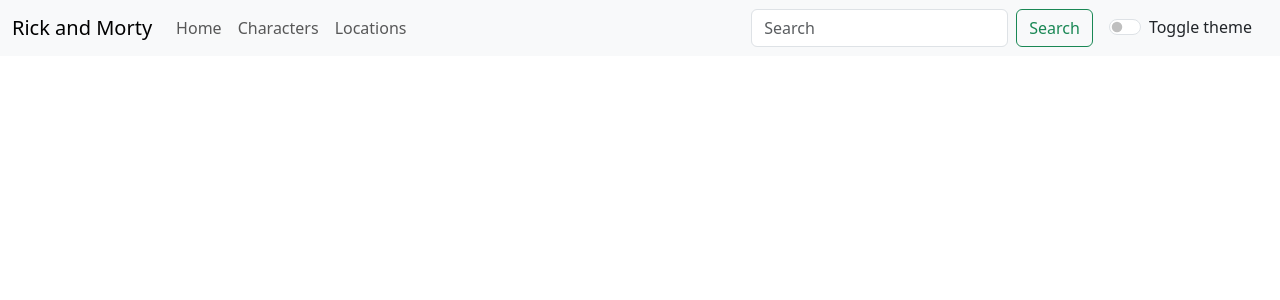
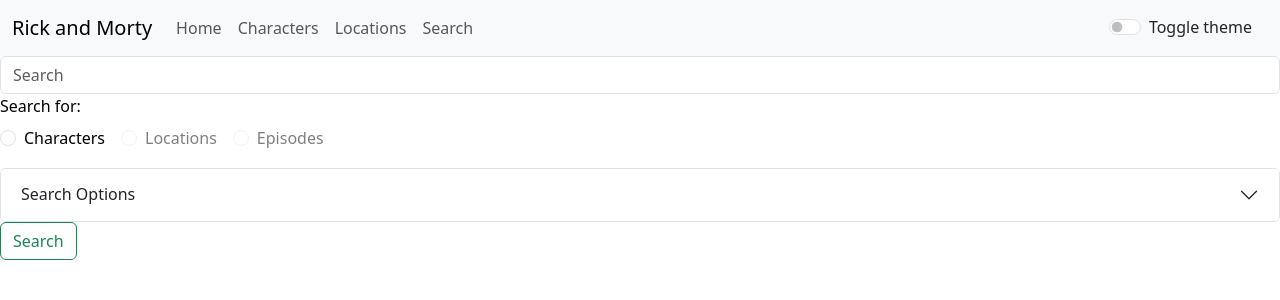
Before and after one commit to r-kozin/SBA-320H, a React (Vite) app: page /search in a window 1280 px wide. Shown: the top 300 px of the page. Built offline with nearby package versions, Linux system fonts and the light colour scheme.

Commit message:
added search feature, added search slice, updates information in both character slice and search slice on search

```diff
--- a/src/App.jsx
+++ b/src/App.jsx
@@ -12,6 +12,7 @@
 import './styles/SingleCharacterPage.css';
 import TopNavbar from './TopNavbar.jsx'
 import { useSelector } from 'react-redux/es/hooks/useSelector'
+import { Search } from './pages/Search'
 
 
 
@@ -28,6 +29,7 @@
       <Route path="/character/:charId" element={<SingleCharacterPage />} />
       <Route path="/locations" element={<LocationsPage />} />
       <Route path="/location/:locationName" element={<SingleLocationPage />} />
+      <Route path="/search" element={<Search />} />
 
     </Routes>
     </div>
--- a/src/TopNavbar.jsx
+++ b/src/TopNavbar.jsx
@@ -1,9 +1,7 @@
-import Button from "react-bootstrap/Button";
 import Container from "react-bootstrap/Container";
 import Form from "react-bootstrap/Form";
 import Nav from "react-bootstrap/Nav";
 import Navbar from "react-bootstrap/Navbar";
-import NavDropdown from "react-bootstrap/NavDropdown";
 import { Link } from "react-router-dom";
 import { toggleTheme } from "./redux/themeSlice";
 import { useDispatch, useSelector } from "react-redux";
@@ -26,16 +24,8 @@
            <Nav.Link as={Link} to={'/'}>Home</Nav.Link>
             <Nav.Link as={Link} to={'/characters'}>Characters</Nav.Link>
             <Nav.Link as={Link} to={'/locations'}>Locations</Nav.Link>
+            <Nav.Link as={Link} to={'/search'}>Search</Nav.Link>
           </Nav>
-          <Form className="d-flex">
-            <Form.Control
-              type="search"
-              placeholder="Search"
-              className="me-2"
-              aria-label="Search"
-            />
-            <Button variant="outline-success">Search</Button>
-          </Form>
           <Form className="theme-container">
             <Form.Check // prettier-ignore
               type="switch"
--- a/src/components/CharCard.jsx
+++ b/src/components/CharCard.jsx
@@ -20,7 +20,7 @@
     } //get array of all episode id's character is features in
     let charEpIds = epIds.join(","); //join array and dispatch to fetch episode to get all eps in one api call
     console.log(charEpIds);
-    dispatch(fetchSingleEpisode(charEpIds));
+    dispatch(fetchSingleEpisode(charEpIds)); //get all eps in one api call
     navigate(`/character/${character.id}`) //go to single character page
   }
 
--- /dev/null
+++ b/src/pages/Search.jsx
@@ -0,0 +1,118 @@
+import React, { useState, useRef } from "react";
+import Button from "react-bootstrap/Button";
+import Form from "react-bootstrap/Form";
+import { Col } from "react-bootstrap";
+import { Accordion } from "react-bootstrap";
+import { Row } from "react-bootstrap";
+import { fetchSearchResults } from "../redux/searchSlice";
+import { useDispatch } from "react-redux";
+import { current } from "@reduxjs/toolkit";
+import { useSelector } from "react-redux";
+import CharCard from "../components/CharCard";
+
+export const Search = () => {
+  const [searchFor, setSearchFor] = useState("");
+  const charactersChecked = useRef();
+  const locationsChecked = useRef();
+  const episodesChecked = useRef();
+  const dispatch = useDispatch();
+  const status = useSelector((state) => state.search.status);
+  const searchResults = useSelector((state) => state.search.results.results);
+
+  console.log(searchFor);
+
+  function handleSearch(e) {
+    e.preventDefault();
+    if (charactersChecked.current.checked) {
+      dispatch(fetchSearchResults(["character", searchFor.toString()]));
+      console.log(searchFor.toString());
+    } else if (locationsChecked.current.checked) {
+      console.log("locations");
+    } else if (episodesChecked.current.checked) {
+      console.log("episodes");
+    } else console.log("not working");
+  }
+
+  let content;
+  if (status === "loading") {
+    content = <div>Loading...</div>;
+  } else if (status === "failed") {
+    content = <div>Error loading search results</div>;
+  } else if (status === "succeeded") {
+    content = (
+      <div>
+        <h1>Results:</h1>
+        <div className="locations-grid">
+          {searchResults.map((result) => (
+            <CharCard
+              key={result.id}
+              charName={result.name}
+              species={result.species}
+              id={result.id}
+              image={result.image}
+              episode={result.episode}
+            />
+          ))}
+        </div>
+      </div>
+    );
+  }
+
+  return (
+    <div>
+      <Form className="d-flex">
+        <Col>
+          <Form.Control
+            type="search"
+            placeholder="Search"
+            className="me-2"
+            aria-label="Search"
+            onChange={(e) => setSearchFor(e.target.value)}
+          />
+          <div key={`inline-radio`} className="mb-3">
+            <Form.Label>Search for: </Form.Label>
+            <br></br>
+            <Form.Check
+              inline
+              label="Characters"
+              name="group1"
+              type="radio"
+              id={`inline-radio-1`}
+              ref={charactersChecked}
+            />
+            <Form.Check
+              inline
+              disabled
+              label="Locations"
+              name="group1"
+              type="radio"
+              id={`inline-radio-2`}
+              ref={locationsChecked}
+            />
+            <Form.Check
+              inline
+              disabled
+              label="Episodes"
+              name="group1"
+              type="radio"
+              id={`inline-radio-3`}
+              ref={episodesChecked}
+            />
+          </div>
+          <Accordion>
+            <Accordion.Item eventKey="0">
+              <Accordion.Header>Search Options</Accordion.Header>
+              <Accordion.Body></Accordion.Body>
+            </Accordion.Item>
+          </Accordion>
+          <Button variant="outline-success" onClick={handleSearch}>
+            Search
+          </Button>
+        </Col>
+      </Form>
+      <div className="search-results">
+        {content}
+      </div>
+    </div>
+  );
+};
--- a/src/pages/SingleCharacterPage.jsx
+++ b/src/pages/SingleCharacterPage.jsx
@@ -17,6 +17,7 @@
   console.log(singleCharacter);
   const epStatus = useSelector((state) => state.episodes.epStatus);
   const singleEpisode = useSelector((state) => state.episodes.episodes.results);
+
 
   function getCharEpisodes(){
     for (let i = 0; i < singleCharacter.episode.length; i++) {
--- a/src/redux/charactersSlice.jsx
+++ b/src/redux/charactersSlice.jsx
@@ -1,4 +1,4 @@
-import { createSlice, createAsyncThunk } from "@reduxjs/toolkit";
+import { createSlice, createAsyncThunk, createAction } from "@reduxjs/toolkit";
 import axios from "axios";
 
 export const fetchCharacters = createAsyncThunk(
@@ -45,6 +45,9 @@
     updatePageNum: (state, action) => {
       state.currentPage = action.payload;
     },
+    updateCharacters: (state, action) => {
+      state.characters = action.payload;
+    },
   },
   extraReducers: (builder) => {
     builder
@@ -72,6 +75,10 @@
         state.pageChangeStatus = "failed";
         state.status = "failed";
         state.pageChangeError = action.error.message;
+      })
+      .addCase("search/fetchResults/fulfilled", (state, action) => {
+        // Update charactersSlice's characters with the data from the payload
+        state.characters = action.payload;
       });
   },
 });
--- /dev/null
+++ b/src/redux/searchSlice.jsx
@@ -0,0 +1,58 @@
+import { createSlice, createAsyncThunk } from "@reduxjs/toolkit";
+import axios from "axios";
+
+
+export const fetchSearchResults = createAsyncThunk(
+    "search/fetchResults",
+    async (searchFor) => {
+        console.log(searchFor);
+      const response = await axios.get(
+        `https://rickandmortyapi.com/api/${searchFor[0]}/?name=${searchFor[1]}`
+      );
+      return response.data;
+    }
+  );
+
+const searchSlice = createSlice({
+  name: "search",
+  initialState: { results: [], status: "idle", error: null },
+  reducers: {
+    toggleTheme: (state) => {
+      if (state.theme === "light") {
+        state.theme = "dark";
+        document.querySelector("html").setAttribute("data-bs-theme", "dark");
+      } else {
+        state.theme = "light";
+        document.querySelector("html").setAttribute("data-bs-theme", "light");
+      }
+    },
+  },
+  extraReducers: (builder) => {
+    builder
+      .addCase(fetchSearchResults.pending, (state) => {
+        state.status = "loading";
+      })
+      .addCase(fetchSearchResults.fulfilled, (state, action) => {
+        state.status = "succeeded";
+        state.results = action.payload;
+                // Dispatch the updateCharactersWithSearchResults action to update the characters slice
+        // with the search results payload
+    })
+      .addCase(fetchSearchResults.rejected, (state, action) => {
+        state.status = "failed";
+        state.error = action.error.message;
+      })
+      .addCase("characters/fetchCharacterPage/fulfilled", (state, action) => {
+        // Update searchSlice's results with the characters data from the payload
+        state.results = action.payload;
+      }) //these two cases make it so you never get an error from clicking to a character page from search or charaters page
+      .addCase("characters/fetchCharacters/fulfilled", (state, action) => {
+        // Update searchSlice's results with the characters data from the payload
+        state.results = action.payload;
+      });
+    }
+});
+
+export const { toggleTheme } = searchSlice.actions;
+
+export default searchSlice.reducer;
--- a/src/redux/store.jsx
+++ b/src/redux/store.jsx
@@ -1,14 +1,16 @@
-import { configureStore } from "@reduxjs/toolkit";
+import { configureStore, getDefaultMiddleware } from "@reduxjs/toolkit";
 import charactersReducer from './charactersSlice'
 import locationsReducer from './locationsSlice'
 import themeReducer from './themeSlice'
 import episodesReducer from './episodesSlice'
+import searchReducer from './searchSlice'
 
 export default configureStore({
     reducer: {
         characters: charactersReducer,
         location: locationsReducer,
         theme: themeReducer,
-        episodes: episodesReducer
+        episodes: episodesReducer,
+        search: searchReducer,
     }
 });
```
